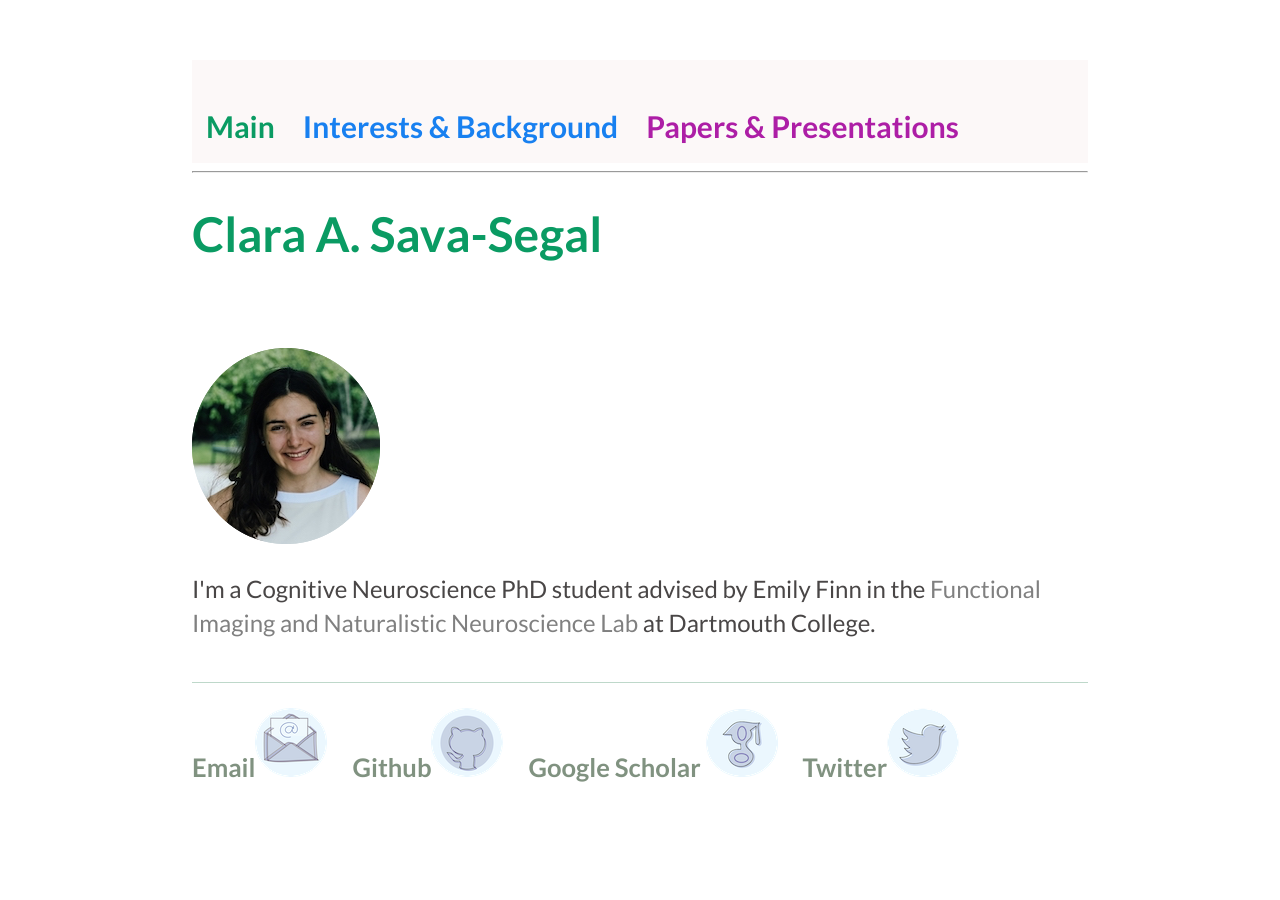
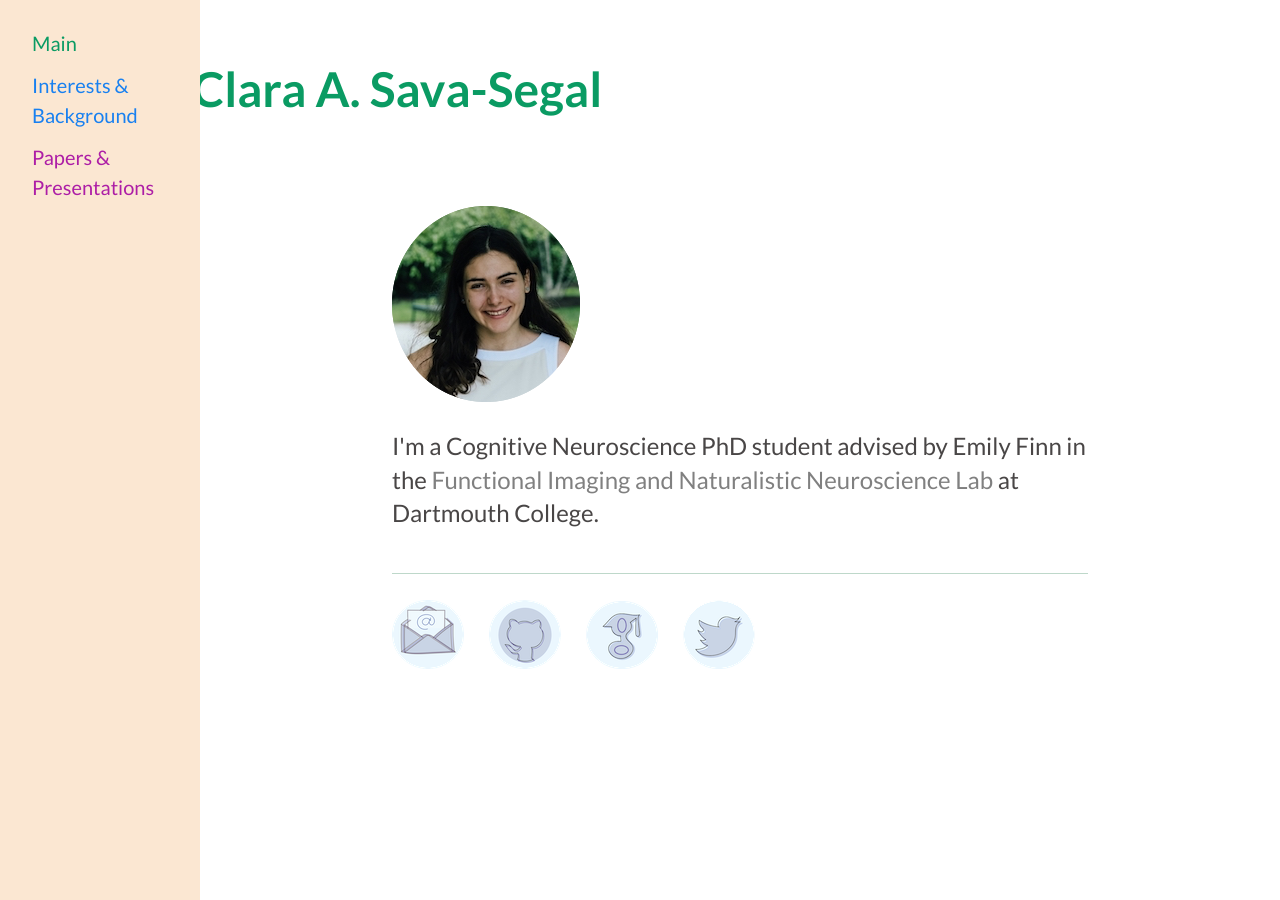
Before and after one commit to csavasegal/csavasegal.github.io, a Jekyll site: the page built from index.html, in a window 1280 px wide. Built offline with Jekyll 4.4.1, drawn with Linux system fonts in a browser that asks for light colours.

Commit message:
Add files via upload

```diff
--- a/_layouts/default.html
+++ b/_layouts/default.html
@@ -1,29 +1,29 @@
 <!DOCTYPE html>
 <html>
 <head>
-			<title>{{ page.title }}</title>
 	<link rel="stylesheet" type="text/css" href="/css/main.css">
 	<link href='http://fonts.googleapis.com/css?family=Lato:400,700' rel='stylesheet' type='text/css'>
 
+<meta name="viewport" content="width=device-width, initial-scale=1">
+<style>
+body {
+  font-family: "Lato", sans-serif;
+}
+
+@media screen and (max-height: 450px) {
+  .sidenav {padding-top: 15px;}
+  .sidenav a {font-size: 18px;}
+}
+</style>
 </head>
+<body>
 
-		<body>
-			<nav>
-				<div id="navbar">
+<div class="sidenav">
+	<a href="index.html"> <span style="color:rgb(10, 155, 99); font-size: 20px;"></spanstyle>Main</span></a>
+	<a href="ib.html"> <span style="color:rgb(24, 128, 240); font-size: 20px;"></spanstyle>Interests & Background</span></a>
+	<a href="pp.html"> <span style="color:rgb(173, 30, 166); font-size: 20px;"></spanstyle>Papers & Presentations</span></a>
 
-                 <ul>
-					<li><a href="index.html"> <span style="color:rgb(10, 155, 99); font-size: 30px;"></spanstyle>Main</span></a></li>
-                    <li><a href="ib.html"> <span style="color:rgb(24, 128, 240); font-size: 30px;"></spanstyle>Interests & Background</span></a></li>
-					<li><a href="pp.html"> <span style="color:rgb(173, 30, 166); font-size: 30px;"></spanstyle>Papers & Presentations</span></a></li>
-
-					<!-- <li><a href="#preprints"> <span style="color:rgb(173, 30, 166)"></spanstyle>Papers</span></a></li> -->
-
-
-                 </ul>
-			</nav>
 </div>
-		<hr>
-
 
 	<div class="header">
 		<h1><span style="color:rgb(10, 155, 99)">Clara A. Sava-Segal</span></h1>
@@ -39,46 +39,24 @@
 		<br>
 	</div>
 
+
 	<div class="container">
 
 		{{ content }}
 
 	</div>
+
 	<footer>
 			<ul>
-                    <!-- <li><a href="mailto:csava.gr@dartmouth.edu">Email</a></li>
-                    <li><a href="https://github.com/csavasegal">Github</a></li>
-                    <li><a href="https://scholar.google.com/citations?user=c0vFC1MAAAAJ&hl=en">Google Scholar</a></li>
-					<li><a href="https://scholar.google.com/citations?user=c0vFC1MAAAAJ&hl=en"><img src="../img/sava-segal_clara.png"/></a></li>
-
-                    <li><a href="https://twitter.com/csavasegal">Twitter</a></li> -->
-					<li><a href="mailto:csava.gr@dartmouth.edu">Email<img src="../img/email_circle.png"/></a></li>
-                    <li><a href="https://github.com/csavasegal">Github<img src="../img/github_circle.png"/></a></li>
-                    <li><a href="https://scholar.google.com/citations?user=c0vFC1MAAAAJ&hl=en">Google Scholar <img src="../img/scholar_circle.png"/></a></li>
-                    <li><a href="https://twitter.com/csavasegal">Twitter<img src="../img/twitter_circle.png"/></a></li>
+				<li><a href="mailto:csava.gr@dartmouth.edu"><img src="../img/email_circle.png"/></a></li>
+				<li><a href="https://github.com/csavasegal"><img src="../img/github_circle.png"/></a></li>
+				<li><a href="https://scholar.google.com/citations?user=c0vFC1MAAAAJ&hl=en"><img src="../img/scholar_circle.png"/></a></li>
+				<li><a href="https://twitter.com/csavasegal"><img src="../img/twitter_circle.png"/></a></li>
 
 			</ul>
 	</footer>
+
+
+
 </body>
-
-	<script>
-		// When the user scrolls the page, execute myFunction
-	window.onscroll = function() {myFunction()};
-
-	// Get the navbar
-	var navbar = document.getElementById("navbar");
-
-	// Get the offset position of the navbar
-	var sticky = navbar.offsetTop;
-
-	// Add the sticky class to the navbar when you reach its scroll position. Remove "sticky" when you leave the scroll position
-	function myFunction() {
-	if (window.pageYOffset >= sticky) {
-		navbar.classList.add("sticky")
-	} else {
-		navbar.classList.remove("sticky");
-	}
-	}
-	</script>
-
 </html>
--- a/css/main.css
+++ b/css/main.css
@@ -34,6 +34,8 @@ p {
 footer {
     border-top: 1px solid #bed8ca;
     font-size: .8em;
+    margin-left: 200px; /* Same as the width of the sidenav */
+
 }
 
 ul.posts {
@@ -60,6 +62,7 @@ header {
     background-color: rgb(37, 91, 142);
     /* background-image: url("../images/paper.gif"); */
     height:100px;
+    margin-left: 200px; /* Same as the width of the sidenav */
   }
 
 
@@ -75,6 +78,14 @@ header {
     /* position: relative; */
     top: 18px;
     left: 20px;
+  }
+
+  .blurb {
+    margin-left: 200px; /* Same as the width of the sidenav */
+  }
+
+  .container {
+    margin-left: 200px; /* Same as the width of the sidenav */
   }
 
 
@@ -139,3 +150,27 @@ ul {
   width: 20%;
   background-color: #0b83ab;
 }
+
+.sidenav {
+  height: 100%;
+  width: 200px;
+  position: fixed;
+  z-index: 1;
+  top: 0;
+  left: 0;
+  background-color: rgb(251, 231, 210);
+  overflow-x: hidden;
+  padding-top: 20px;
+}
+
+.sidenav a {
+  padding: 6px 6px 6px 32px;
+  text-decoration: none;
+  font-size: 25px;
+  color: #818181;
+  display: block;
+}
+
+.sidenav a:hover {
+  color: #f1f1f1;
+}
```
Also changed, not shown: _layouts/default-OLD.html (added, +84 -0 lines), pp.html (+2 -19 lines). Lines whose indentation alone changed are shown as unchanged.
